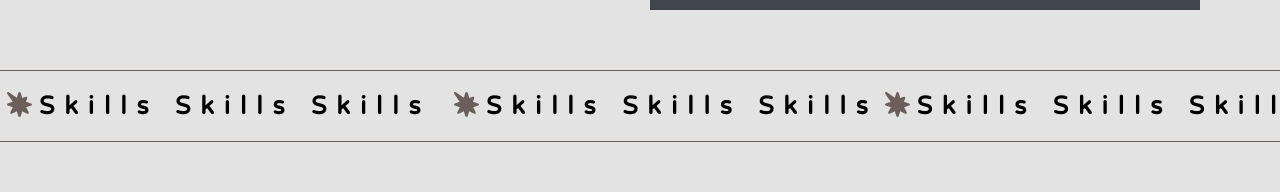
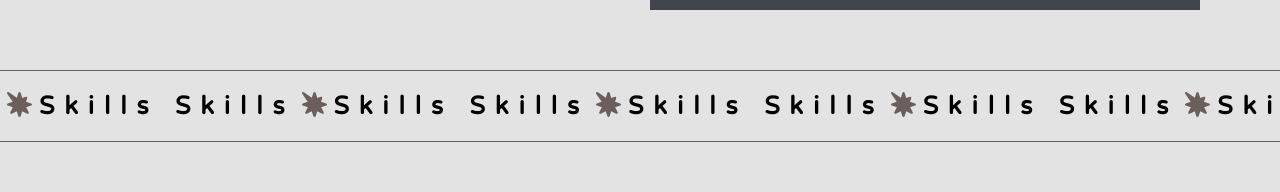
Before and after one commit to martynakiljan/new-portfolio-2024, a React (Create React App) app: page / in a window 1280 px wide. Shown: the part 731-923 px from the top of the page. Built offline with nearby package versions, Linux system fonts and the light colour scheme; a web font is replaced by a local one.

Commit message:
refactor

```diff
--- a/src/components/Contact.jsx
+++ b/src/components/Contact.jsx
@@ -116,7 +116,7 @@ const Contact = () => {
             <div className="form__email">
               <label forhtml="email"></label>
               <input
-                type="text"
+                type="email"
                 placeholder="My email is"
                 name="email"
                 id="email_input"
--- a/src/components/Title.jsx
+++ b/src/components/Title.jsx
@@ -1,40 +1,22 @@
 /** @format */
-
+import React from "react";
 import { FontAwesomeIcon } from "@fortawesome/react-fontawesome";
 import { faBurst } from "@fortawesome/free-solid-svg-icons";
 import "../styles/all.scss";
 
 const Project = ({ title, id }) => {
+  const repetitions = 5;
+
   return (
-    <div className="title__wrapper" id={id} >
+    <div className="title__wrapper" id={id}>
       <div className="title__inner">
         <h1 className="title">
-          <FontAwesomeIcon icon={faBurst} />
-          {title} {title} {title} <FontAwesomeIcon icon={faBurst} />
-          {title} {title} {title}
-          <FontAwesomeIcon icon={faBurst} />
-          {title} {title} {title}
-          <FontAwesomeIcon icon={faBurst} />
-          {title} {title} {title} <FontAwesomeIcon icon={faBurst} />
-          {title} {title} {title}
-          <FontAwesomeIcon icon={faBurst} />
-          {title} {title} {title}
-          <FontAwesomeIcon icon={faBurst} />
-          {title} {title} {title} <FontAwesomeIcon icon={faBurst} />
-          {title} {title} {title}
-          <FontAwesomeIcon icon={faBurst} />
-          {title} {title} {title}
-          <FontAwesomeIcon icon={faBurst} />
-          {title} {title} {title} <FontAwesomeIcon icon={faBurst} />
-          {title} {title} {title}
-          <FontAwesomeIcon icon={faBurst} />
-          {title} {title} {title}
-          <FontAwesomeIcon icon={faBurst} />
-          {title} {title} {title} <FontAwesomeIcon icon={faBurst} />
-          {title} {title} {title}
-          <FontAwesomeIcon icon={faBurst} />
-          {title} {title} {title}
-          <FontAwesomeIcon icon={faBurst} />
+          {Array.from({ length: repetitions }, (_, index) => (
+            <React.Fragment key={index}>
+              <FontAwesomeIcon icon={faBurst} />
+              {title} {title}
+            </React.Fragment>
+          ))}
         </h1>
       </div>
     </div>
```
